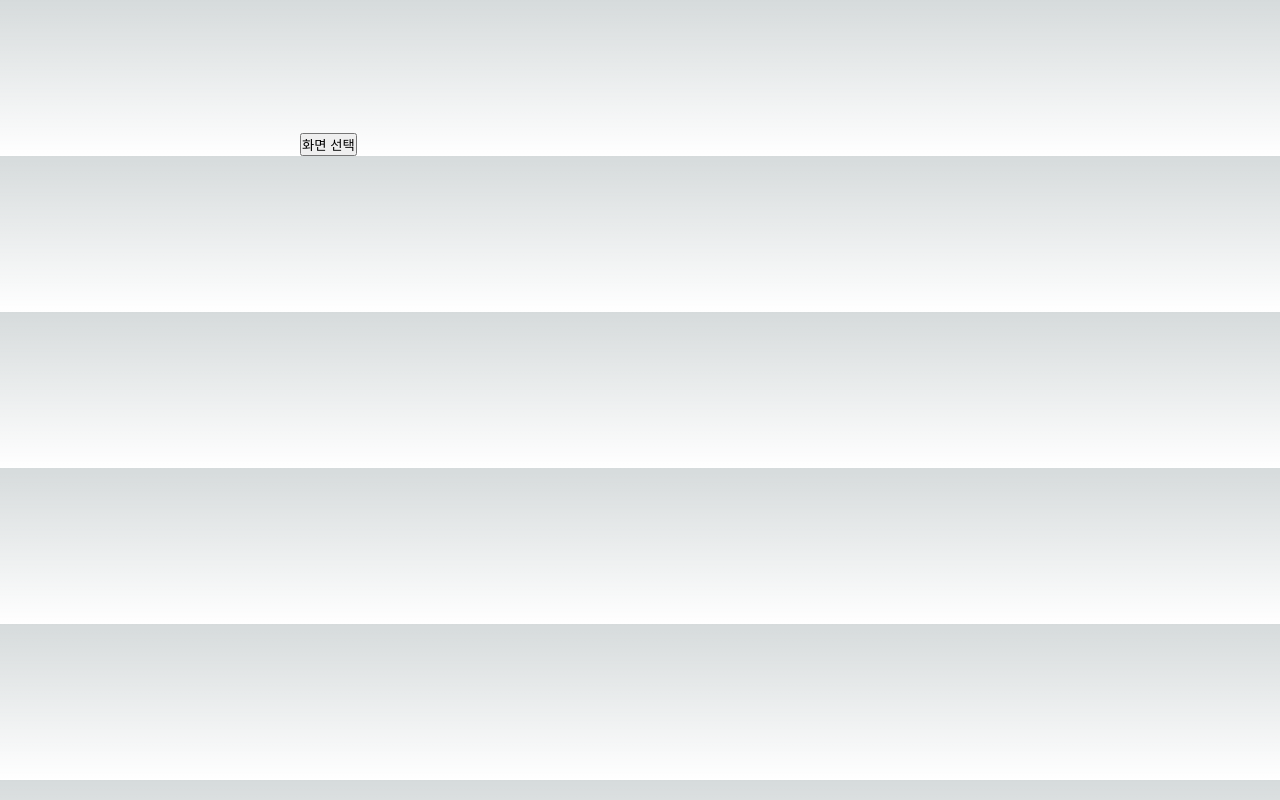
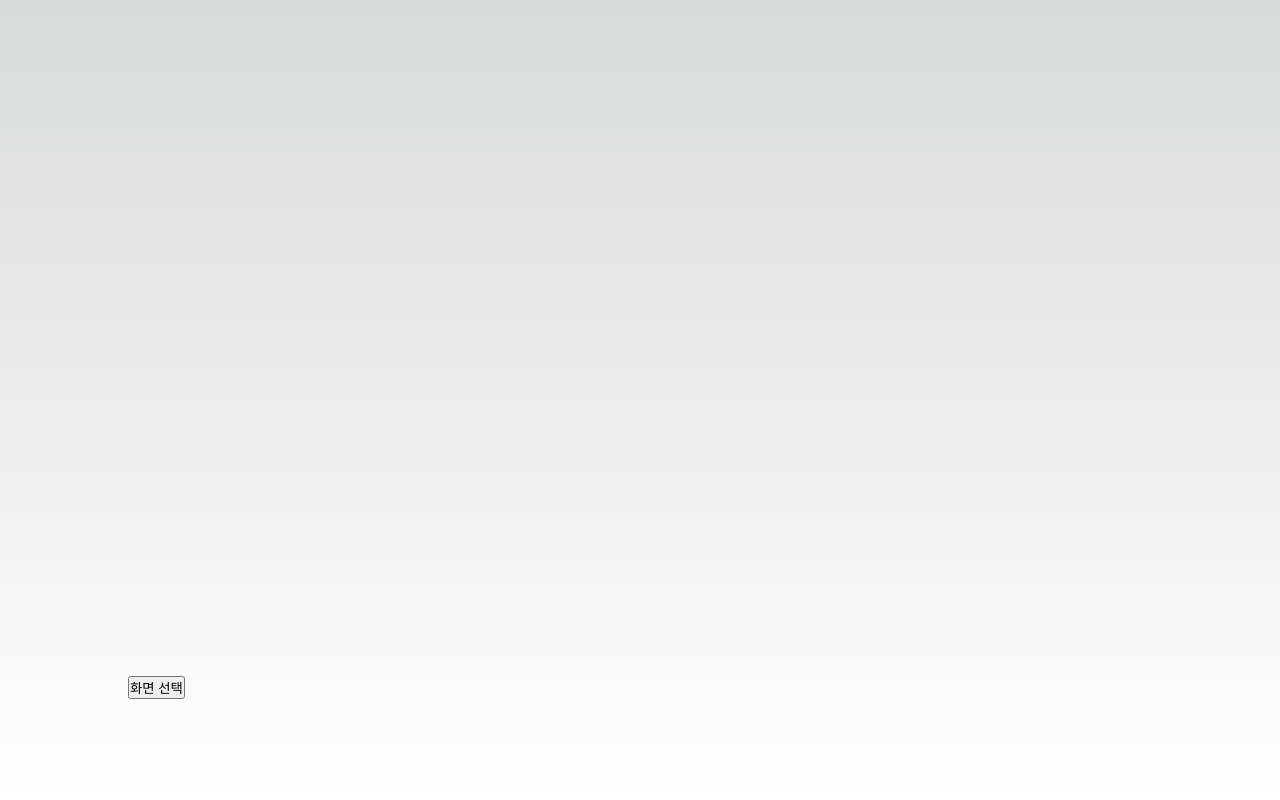
Before and after one commit to gchoi96/seed, a Next.js app in the folder seed/: page /capturetest in a window 1280 px wide. Built offline with nearby package versions, Linux system fonts and the light colour scheme.

Commit message:
github actions test

```diff
--- a/seed/package.json
+++ b/seed/package.json
@@ -9,6 +9,8 @@
     "lint": "next lint"
   },
   "dependencies": {
+    "@emotion/react": "^11.10.6",
+    "@emotion/styled": "^11.10.6",
     "@types/node": "18.15.11",
     "@types/react": "18.0.35",
     "@types/react-dom": "18.0.11",
--- /dev/null
+++ b/seed/src/components/ReactiveCanvas/index.tsx
@@ -0,0 +1,15 @@
+import styled from "@emotion/styled";
+import { forwardRef } from "react";
+
+const Canvas = styled.canvas`
+  width: 100%;
+  height: 100%;
+`;
+
+const ReactiveCanvas = forwardRef<HTMLCanvasElement>((_, ref) => {
+  return <Canvas ref={ref} />;
+});
+
+ReactiveCanvas.displayName = "ReactiveCanvas";
+
+export default ReactiveCanvas;
--- a/seed/src/hooks/useAnimation.ts
+++ b/seed/src/hooks/useAnimation.ts
@@ -4,7 +4,7 @@ export const useAnimation = () => {
   const drawFrame = useCallback(
     (video: HTMLVideoElement, canvas: HTMLCanvasElement) =>
       requestAnimationFrame(function drawFrame() {
-        canvas.getContext("2d")?.drawImage(video, 0, 0);
+        canvas.getContext("2d")?.drawImage(video, 0, 0, canvas.width, canvas.height);
         requestAnimationFrame(drawFrame);
       }),
     []
--- a/seed/src/pages/capturetest/index.tsx
+++ b/seed/src/pages/capturetest/index.tsx
@@ -1,20 +1,20 @@
 import { useScreenCapture } from "#/hooks/useScreenCapture";
 import { useEffect, useRef } from "react";
 import { useAnimation } from "#/hooks/useAnimation";
+import ReactiveCanvas from "#/components/ReactiveCanvas";
 export default function CaptureTest() {
   const { selectScreen, videoRef } = useScreenCapture();
+  const { drawFrame } = useAnimation();
   const canvasRef = useRef<HTMLCanvasElement>(null);
-  const { drawFrame } = useAnimation();
 
   useEffect(() => {
     if (!videoRef.current || !canvasRef.current) return;
-    console.log(videoRef);
     drawFrame(videoRef.current, canvasRef.current);
   }, [drawFrame, videoRef, canvasRef]);
 
   return (
-    <div>
-      <canvas ref={canvasRef} />
+    <div style={{ width: "100vw", height: "100vh", padding: "10%" }}>
+      <ReactiveCanvas ref={canvasRef} />
       <button onClick={selectScreen}>화면 선택</button>
     </div>
   );
```
Also changed, not shown: 1 other file (tests, documents, lock files or other folders).
